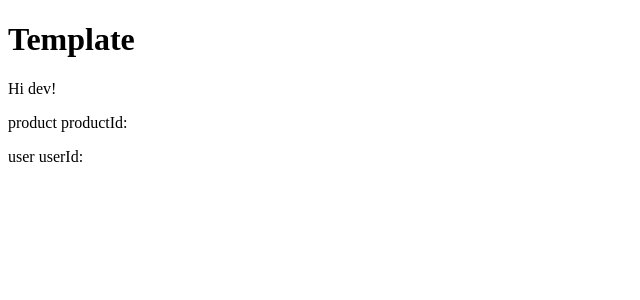
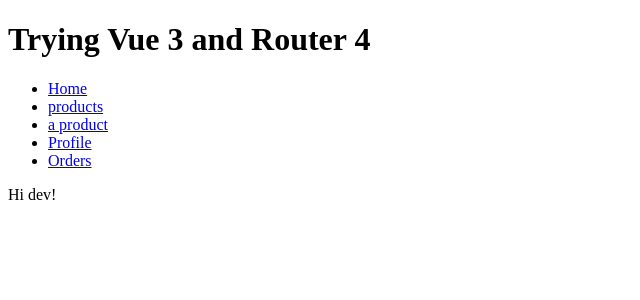
Before and after one commit to Jeffrey-Meesters/Vue3-startup, a Vue app: page /about in a window 1280 px wide. Shown: the top 300 px of the page, without its empty margins (0-640 px from the left). Built offline with nearby package versions, Linux system fonts and the light colour scheme.

Commit message:
Implement nav to easily go and test the router

```diff
--- a/src/components/header/Header.vue
+++ b/src/components/header/Header.vue
@@ -1,6 +1,29 @@
 <template>
   <header>
     <h1>{{ applicationName }}</h1>
+    <nav>
+      <ul>
+        <li>
+          <router-link to="/">Home</router-link>
+        </li>
+        <li>
+          <router-link to="/products">products</router-link>
+        </li>
+        <li>
+          <router-link :to="`/products/${getRandomId()}`"
+            >a product</router-link
+          >
+        </li>
+        <li>
+          <router-link :to="`/account/${getRandomId()}`">Profile</router-link>
+        </li>
+        <li>
+          <router-link :to="`/account/${getRandomId()}/orders`"
+            >Orders</router-link
+          >
+        </li>
+      </ul>
+    </nav>
   </header>
 </template>
 
@@ -10,7 +33,12 @@
 export default defineComponent({
   name: "Header",
   data: () => ({
-    applicationName: "Template",
+    applicationName: "Trying Vue 3 and Router 4",
   }),
+  methods: {
+    getRandomId() {
+      return Math.round(Math.random() * 11);
+    },
+  },
 });
 </script>
--- a/src/components/orders/Orders.vue
+++ b/src/components/orders/Orders.vue
@@ -1,5 +1,13 @@
 <template>
   <h2>Your orders</h2>
+  <div>
+    <p>list of orders:</p>
+    <ul>
+      <li>order 1</li>
+      <li>order 2</li>
+      <li>order 3</li>
+    </ul>
+  </div>
 </template>
 
 <script lang="ts">
--- a/src/pages/Home.vue
+++ b/src/pages/Home.vue
@@ -1,7 +1,7 @@
 <template>
   <p>Hi dev!</p>
-  <p>product productId: {{ productId }}</p>
-  <p>user userId: {{ userId }}</p>
+  <p v-if="productId">product productId: {{ productId }}</p>
+  <p v-if="userId">user userId: {{ userId }}</p>
   <router-view name="orders" />
 </template>
 
```
